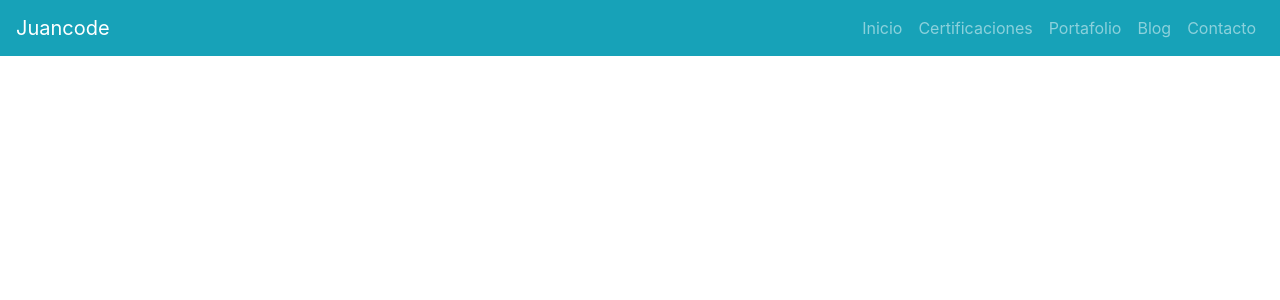
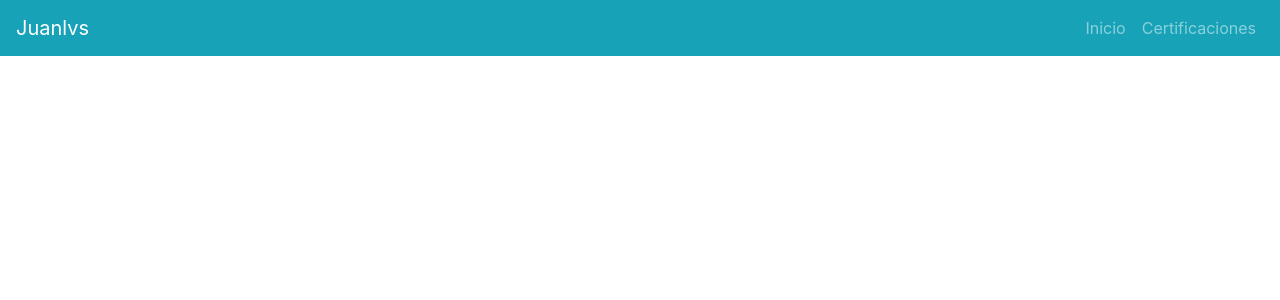
Before and after one commit to juanlvs21/portfolio-nuxtjs, a Nuxt app: page /Contacto in a window 1280 px wide. Shown: the top 300 px of the page. Built offline with nearby package versions, Linux system fonts and the light colour scheme; what vue-wow would draw is missing.

Commit message:
Update Navbar.vue

```diff
--- a/components/core/Navbar.vue
+++ b/components/core/Navbar.vue
@@ -1,7 +1,6 @@
 <template>
   <b-navbar toggleable="lg" type="dark" variant="info" sticky>
-    <!-- <img src="https://placekitten.com/g/30/30" class="d-inline-block align-top" alt="Kitten" /> -->
-    <b-navbar-brand href="#">Juancode</b-navbar-brand>
+    <b-navbar-brand href="#">Juanlvs</b-navbar-brand>
 
     <b-navbar-toggle target="nav-collapse"></b-navbar-toggle>
 
@@ -16,7 +15,7 @@
           <nuxt-link :to="{ path: '/certificaciones' }" class="nav-link">Certificaciones</nuxt-link>
         </li>
 
-        <li class="nav-item">
+        <!-- <li class="nav-item">
           <nuxt-link :to="{ path: '/portafolio' }" class="nav-link">Portafolio</nuxt-link>
         </li>
 
@@ -26,7 +25,7 @@
 
         <li class="nav-item">
           <nuxt-link :to="{ path: '/contacto' }" class="nav-link">Contacto</nuxt-link>
-        </li>
+        </li> -->
 
         <!-- <b-nav-item-dropdown text="Lang" right>
           <b-dropdown-item href="#">EN</b-dropdown-item>
```
